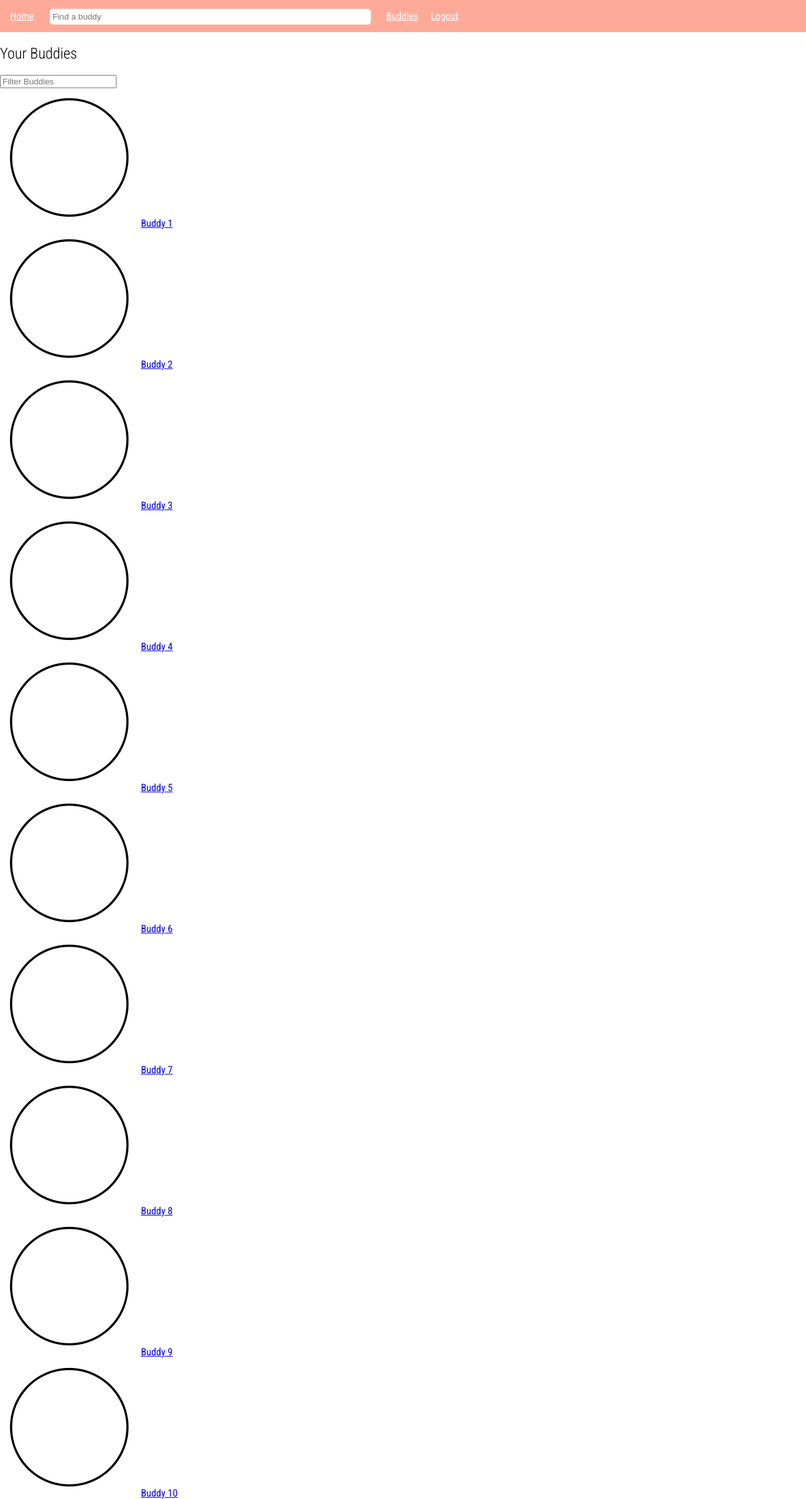
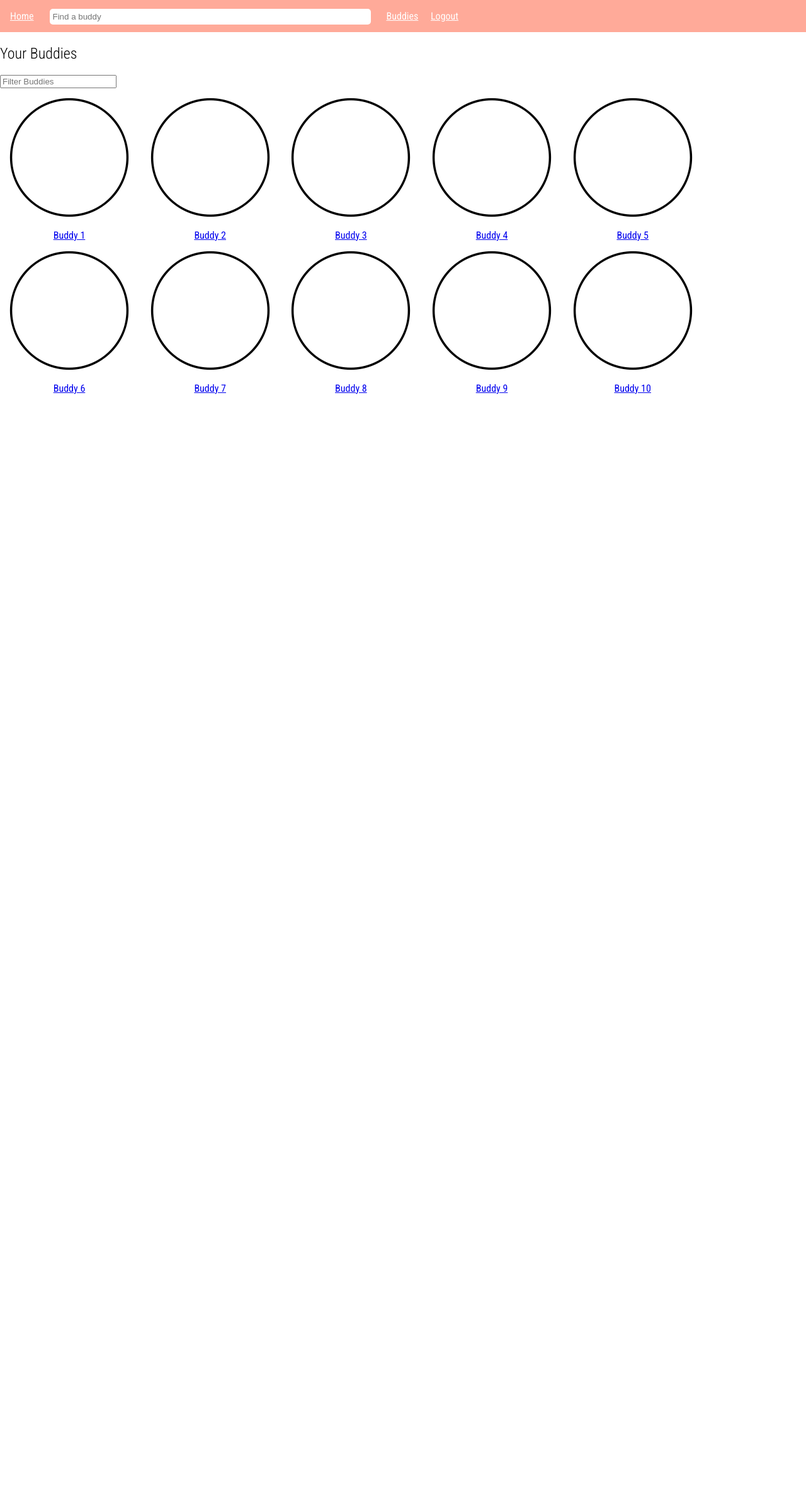
Before and after one commit to nsnyder/WebProject, a PHP site: page /buddies.html in a window 1280 px wide. Shown: the whole page at 63% size. After the commit the page ends 626 px from the top, so only its background shows below. Run offline with PHP 8.4, Linux system fonts and the light colour scheme.

Commit message:
Buddy tweaks

```diff
--- a/css/buddies.css
+++ b/css/buddies.css
@@ -1,5 +1,12 @@
-#buddyTile
+.buddyTile
 {
 	display: inline-block;
+	text-align: center;
+}
+.buddyTile a {
+	display: block;
+}
 
+#buddyFilter {
+	display: block;
 }
--- a/js/login.js
+++ b/js/login.js
@@ -16,7 +16,7 @@ window.onload = function() {
 
 
 			ctx.arc(centerX,centerY,radius,0,2*Math.PI);
-			//ctx.fill();
+			ctx.fill();
 			centerX+=2*radius+2;
 		}
 		centerY+=2*radius+2;
--- a/login.html
+++ b/login.html
@@ -5,7 +5,7 @@
    <title>Welcome to GrouPaint</title>
    <link rel="stylesheet" type="text/css" href="css/global.css">
    <link rel="stylesheet" type="text/css" href="css/login.css">
-   <!--<script type="text/javascript" src="js/login.js"></script>-->
+   <script type="text/javascript" src="js/login.js"></script>
 </head>
 <body>
 <canvas id="myCanvas" width="200" height="100"></canvas>
```
Also changed, not shown: css/login.css (+5 -5 lines).
